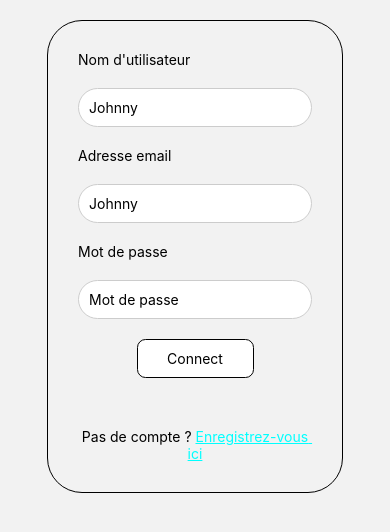
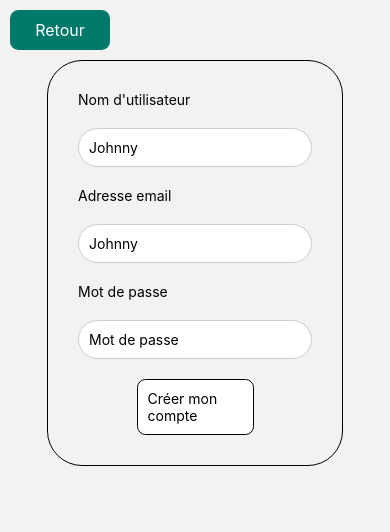
Before and after one commit to am2408/nfc_project_front, a React Native app: screen /Register in a window 390 px wide. Shown: the top 532 px of the page. Built offline with nearby package versions, Linux system fonts and the light colour scheme.

Commit message:
back button login & register

```diff
--- a/App.js
+++ b/App.js
@@ -2,8 +2,8 @@ import { NavigationContainer } from "@react-navigation/native";
 import { createStackNavigator } from "@react-navigation/stack";
 import HomePage from "./pages/HomePage";
 import LockPage from "./pages/LockPage";
-import Payment from "./pages/Payment";
-import ConfirmPayment from "./pages/ConfirmPayment";
+import Payment from "./pages/don/Payment";
+import ConfirmPayment from "./pages/don/ConfirmPayment";
 import Login from "./pages/Users/Login";
 import Register from "./pages/Users/Register";
 // import UpdateUser from "./pages/Users/UpdateUser";
--- a/pages/Users/Login.jsx
+++ b/pages/Users/Login.jsx
@@ -10,6 +10,7 @@ import {
   StyleSheet,
 } from "react-native";
 import { useForm, Controller } from "react-hook-form";
+import { ScrollView } from "react-native-gesture-handler";
 
 const Login = ({ navigation }) => {
   const dispatch = useDispatch();
@@ -63,7 +64,13 @@ const Login = ({ navigation }) => {
   const [visiblePassword, setVisiblePassword] = useState(false);
 
   return (
-    <>
+    <ScrollView contentContainerStyle={styles.formContainer}>
+      <TouchableOpacity
+        style={styles.backButton}
+        onPress={() => navigation.navigate("Home")} // Retour à la page précédente
+      >
+        <Text style={styles.backButtonText}>Retour</Text>
+      </TouchableOpacity>
       <View style={styles.form}>
         <Text style={styles.label}>Nom d'utilisateur ou adresse email</Text>
         <Controller
@@ -155,11 +162,16 @@ const Login = ({ navigation }) => {
           </Text>
         </Text>
       </View>
-    </>
+    </ScrollView>
   );
 };
 
 const styles = StyleSheet.create({
+  formContainer: {
+    flexGrow: 1,
+    justifyContent: "flex-start", // Pour garantir que le contenu commence en haut
+    padding: 10,
+  },
   form: {
     display: "flex",
     alignItems: "center",
@@ -221,6 +233,15 @@ const styles = StyleSheet.create({
     color: "aqua",
     textDecorationLine: "underline",
   },
+  backButtonText: {
+    color: "#fff",
+    fontSize: 16,
+    borderRadius: 8.5,
+    textAlign: "center",
+    backgroundColor: "#00796B",
+    paddingVertical: 10,
+    width: 100,
+  },
 });
 
 export default Login;
--- a/pages/Users/Register.jsx
+++ b/pages/Users/Register.jsx
@@ -13,7 +13,6 @@ import { useForm, Controller } from "react-hook-form";
 import { ScrollView } from "react-native-gesture-handler";
 
 const Register = ({ navigation }) => {
-  const dispatch = useDispatch();
   const [errorMsg, setErrorMsg] = useState("");
 
   const user = useSelector((state) => state.userReducer.value);
@@ -63,6 +62,12 @@ const Register = ({ navigation }) => {
 
   return (
     <ScrollView contentContainerStyle={styles.formContainer}>
+      <TouchableOpacity
+        style={styles.backButton}
+        onPress={() => navigation.goBack()} // Retour à la page précédente
+      >
+        <Text style={styles.backButtonText}>Retour</Text>
+      </TouchableOpacity>
       <View style={styles.form}>
         <Text style={styles.label}>Nom d'utilisateur</Text>
         <Controller
@@ -165,18 +170,8 @@ const Register = ({ navigation }) => {
             })();
           }}
         >
-          <Text>Connect</Text>
+          <Text>Créer mon compte</Text>
         </TouchableOpacity>
-
-        <Text style={styles.already}>
-          Pas de compte ?{" "}
-          <Text
-            style={styles.link}
-            onPress={() => navigation.navigate("Register")}
-          >
-            Enregistrez-vous ici
-          </Text>
-        </Text>
       </View>
     </ScrollView>
   );
@@ -249,6 +244,15 @@ const styles = StyleSheet.create({
     color: "aqua",
     textDecorationLine: "underline",
   },
+  backButtonText: {
+    color: "#fff",
+    fontSize: 16,
+    borderRadius: 8.5,
+    textAlign: "center",
+    backgroundColor: "#00796B",
+    paddingVertical: 10,
+    width: 100,
+  },
 });
 
 export default Register;
```
Also changed, not shown: 1 other file (tests, documents, lock files or other folders).
